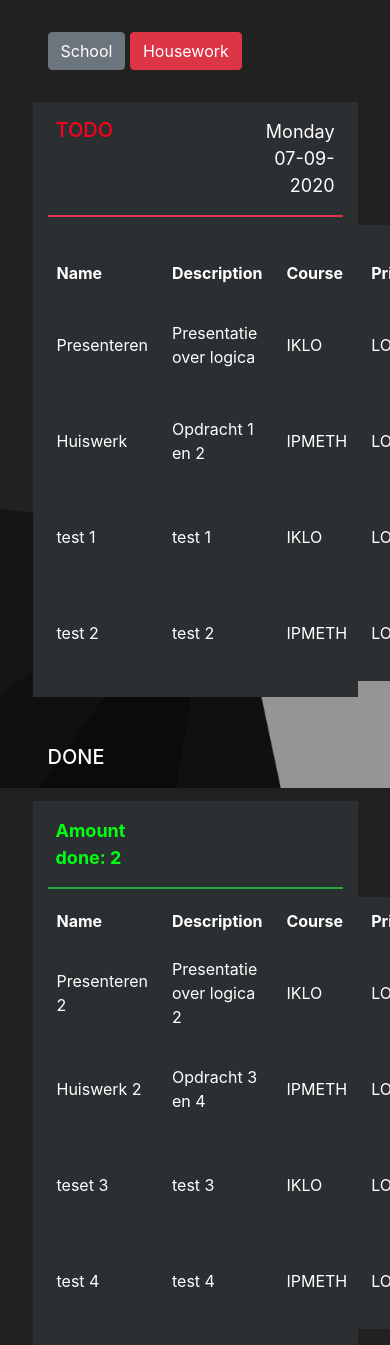
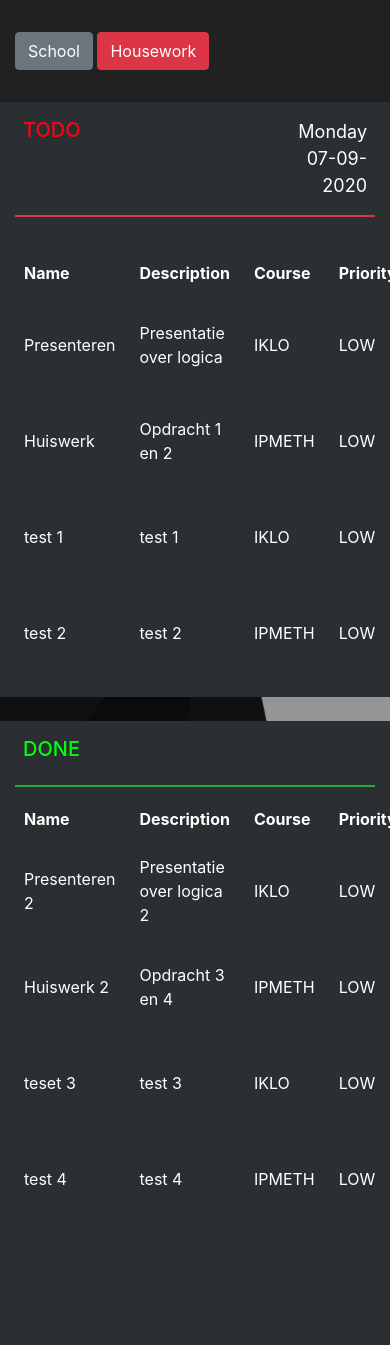
Before and after one commit to WackyWouter/Homework-todo, a PHP site: page /home.php in a window 390 px wide; the page is wider, and only the part inside the window is pictured. Shown: the part 56-1401 px from the top of that part. After the commit the page ends 1241 px from the top of that part, so only its background shows below. Run offline with PHP 8.4, Linux system fonts and the light colour scheme; a user stored in the database is signed in; data comes from the database, SQL or seed files in the repository; data that the repository does not hold is empty.

Commit message:
some responsive changes

```diff
--- a/css/custom.css
+++ b/css/custom.css
@@ -85,3 +85,12 @@ hr{
     margin-right: 0px !important;
     margin-left:  0px !important;
 }
+
+.table-desc{
+    word-wrap: break-word;
+    max-width: 150px;
+}
+
+.overflow{
+    overflow: scroll;
+}
--- a/home.php
+++ b/home.php
@@ -123,7 +123,7 @@
 
     <div class="container-fluid mt-4 mb-5">
       <div class="row justify-content-center">
-        <div class="col-10">
+        <div class="col-md-10">
 
         <form action="" method="POST">
         <?php foreach($categories as $category): ?>
@@ -139,9 +139,8 @@
         </div>
       </div>
 
-
       <div class="row justify-content-center mt-4">
-        <div class="col-10 greyBg">
+        <div class="col-md-10 greyBg">
 
           <div class="row justify-content-between pt-3 pb-2 pr-2 pl-2">
             <div class="col-4 neonRed font-weight-bold fontSizeM" >
@@ -155,7 +154,7 @@
           <hr/>
 
           <div class="row justify-content-center">
-            <div class="col-12 pb-2 pl-2 pr-2">
+            <div class="col-md-12 pb-2 pl-2 pr-2 overflow">
               <table class="table table-dark greyBg table-borderless table-hover mb-2">
                 <thead >
                   <tr>
@@ -203,25 +202,19 @@
         </div>
       </div>
 
-      <!-- DONE PARTS -->
-      <div class="row justify-content-center mt-5">
-        <div class="col-10">
-          <h5 class="whiteText">DONE</h5>
-        </div>
-      </div>
 
       <div class="row justify-content-center mt-4">
-        <div class="col-10 greyBg">
+        <div class="col-md-10 greyBg">
           <div class="row justify-content-between pt-3 pb-2 pr-2 pl-2">
             <div class="col-4 neonGreen font-weight-bold fontSizeM" >
-              Amount done: <?php echo $amountDone ?>
+				<h5>DONE</h5>
             </div>
           </div>
 
           <hr id="greenTop"/>
 
           <div class="row justify-content-center">
-            <div class="col-12 pb-2 pl-2 pr-2">
+            <div class="col-md-12 pb-2 pl-2 pr-2">
               <table class="table table-dark greyBg table-borderless table-hover mb-2">
                 <thead >
                   <tr>
--- a/newCategory.php
+++ b/newCategory.php
@@ -85,7 +85,7 @@
 
     <div class="container-fluid p-0">
         <div class="row justify-content-center">
-            <div class="col-7 greyBg mt-5 p-4 whiteText">
+            <div class="col-md-7 greyBg mt-5 p-4 whiteText">
                 <h5>New Category</h5>
 
                 <form action="" method="post" class="mt-4">
--- a/newTask.php
+++ b/newTask.php
@@ -92,7 +92,7 @@
 
     <div class="container-fluid p-0">
         <div id="formRow" class="row justify-content-center">
-            <div class="col-7 greyBg mt-5 p-4 whiteText">
+            <div class="col-md-7 greyBg mt-5 p-4 whiteText">
                 <h5>New Task</h5>
                 <form action="" method="POST" class="mt-4">
                   <div class="form-group">
```
